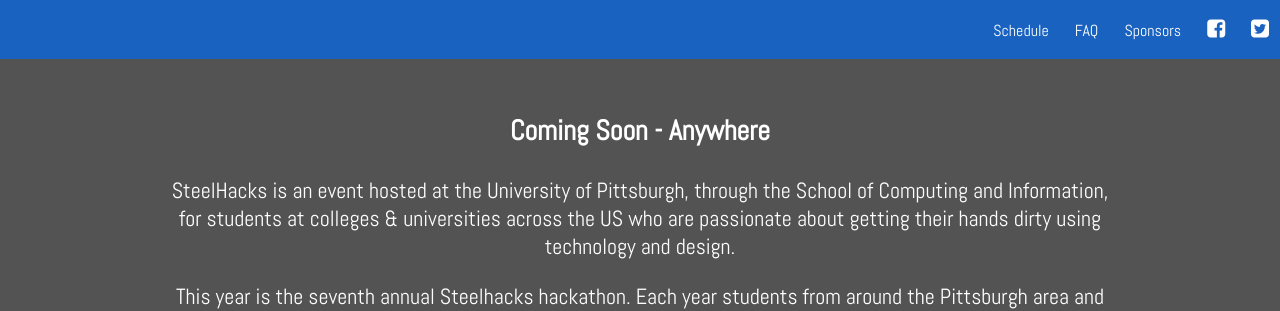
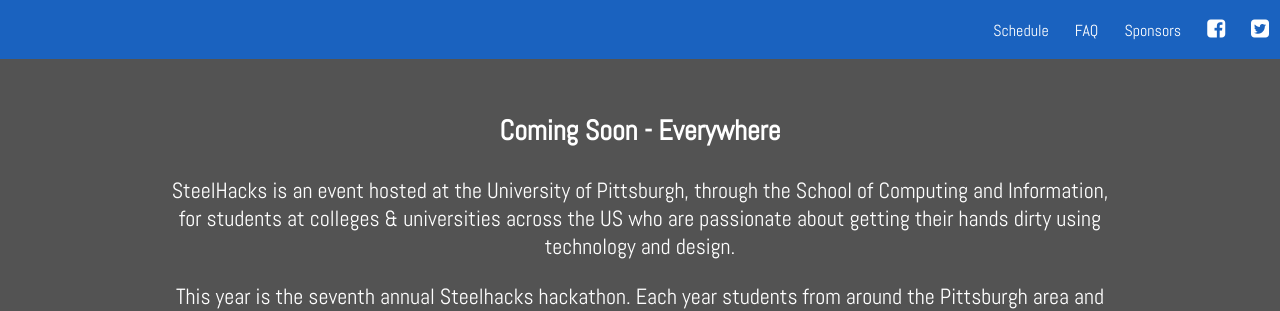
Before and after one commit to SteelHeads/steelhacks.com, a Jekyll site: the page built from index.html, in a window 1280 px wide and 900 px high. Shown: the top 311 px of the window. Built offline with Jekyll 4.4.1, drawn with Linux system fonts in a browser that asks for light colours.

Commit message:
Update index.html

```diff
--- a/index.html
+++ b/index.html
@@ -26,7 +26,7 @@
   </nav>
   <div class='container'>
 <!--     <img id="main-logo" src="../img/logo/steel.png"/> -->
-    <h3>Coming Soon - Anywhere</h3>
+    <h3>Coming Soon - Everywhere</h3>
     <p>
       SteelHacks is an event hosted at the University of Pittsburgh, through the School of Computing and Information, for
       students at colleges &amp; universities across the US who are passionate
```
